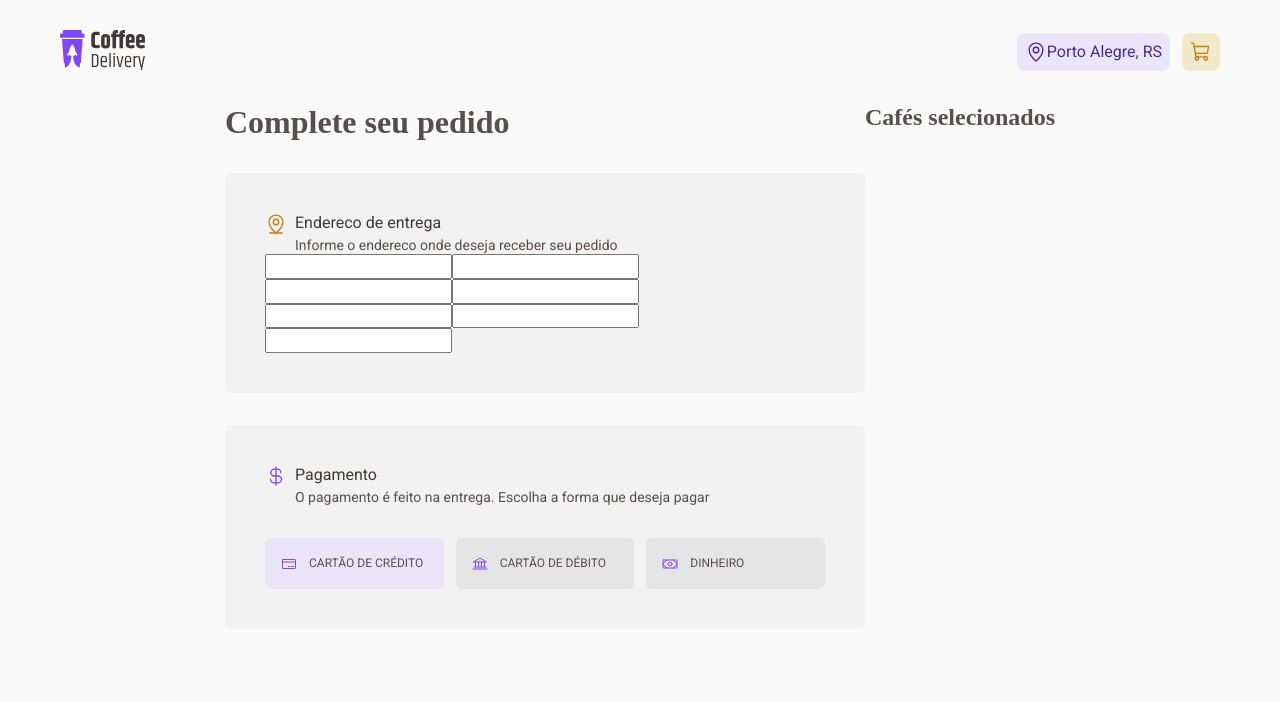
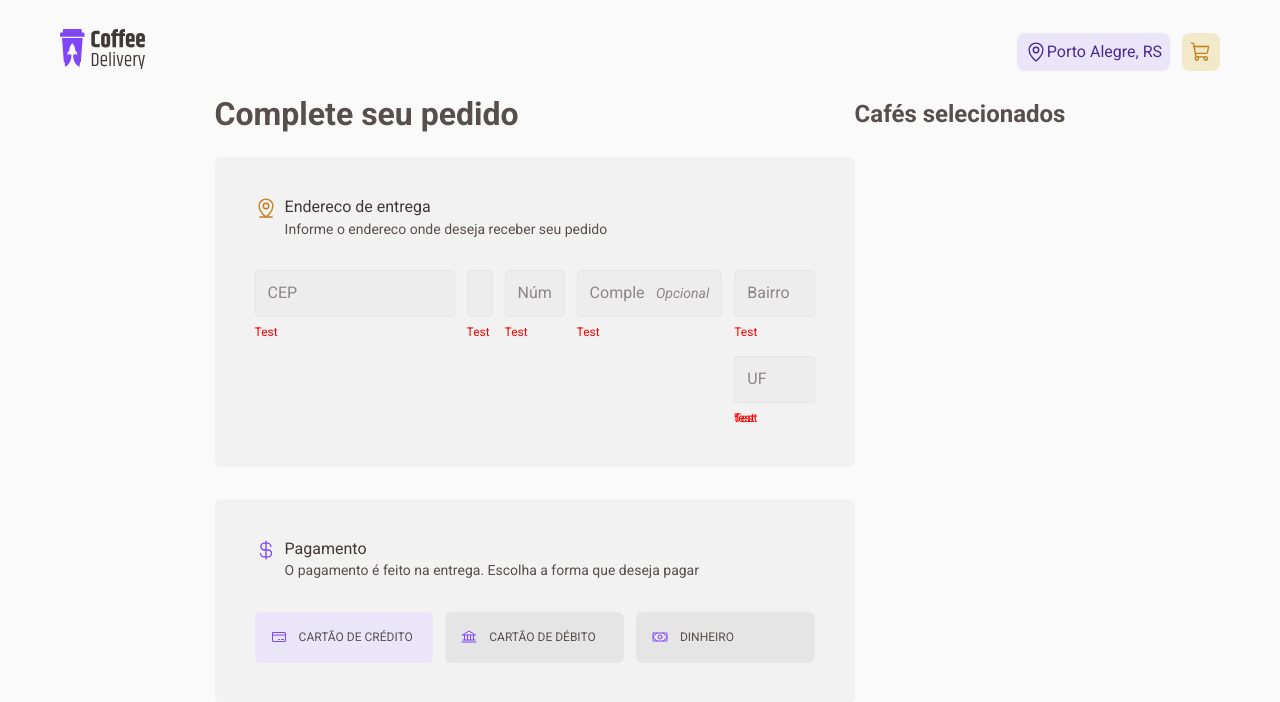
Before and after one commit to degui1/coffee-delivery, a React (Vite) app: page /checkout in a window 1280 px wide. Shown: the top 702 px of the page. Built offline with nearby package versions, Linux system fonts and the light colour scheme.

Commit message:
checkout page

```diff
--- a/src/components/Form/TextField/index.tsx
+++ b/src/components/Form/TextField/index.tsx
@@ -1,11 +1,61 @@
-import { HtmlHTMLAttributes } from 'react'
+import {
+  FocusEvent,
+  HTMLAttributes,
+  InputHTMLAttributes,
+  LegacyRef,
+  forwardRef,
+  useState,
+} from 'react'
+// import { FieldError } from 'react-hook-form'
+import { Box, Container, ErrorMessage } from './styles'
 
-type ITextFieldProps = HtmlHTMLAttributes<HTMLInputElement> & {}
+type ITextFieldProps = InputHTMLAttributes<HTMLInputElement> & {
+  optional?: boolean
+  containerProps?: HTMLAttributes<HTMLDivElement>
+  // error?: FieldError
+  error?: Error
+}
 
-export function TextField({ ...refs }: ITextFieldProps) {
+export const TextInput = forwardRef(function TextInput(
+  {
+    optional,
+    containerProps,
+    error,
+    onFocus,
+    onBlur,
+    ...rest
+  }: ITextFieldProps,
+  ref: LegacyRef<HTMLInputElement>,
+) {
+  const [isFocused, setIsFocused] = useState(false)
+
+  function handleFocus(event: FocusEvent<HTMLInputElement, Element>) {
+    setIsFocused(true)
+    onFocus?.(event)
+  }
+
+  function handleBlur(event: FocusEvent<HTMLInputElement, Element>) {
+    setIsFocused(false)
+    onBlur?.(event)
+  }
+
   return (
-    <Container>
-      <input {...refs} />
-    </Container>
+    <Box {...containerProps}>
+      <Container data-state={isFocused ? 'focused' : 'blurred'}>
+        <input
+          type="text"
+          onFocus={handleFocus}
+          onBlur={handleBlur}
+          ref={ref}
+          {...rest}
+        />
+
+        {optional ? <span>Opcional</span> : null}
+      </Container>
+
+      {error?.message ? (
+        <ErrorMessage role="alert">{error.message}</ErrorMessage>
+      ) : null}
+    </Box>
   )
-}
+})
--- a/src/components/Form/TextField/styles.ts
+++ b/src/components/Form/TextField/styles.ts
@@ -0,0 +1,58 @@
+import styled from 'styled-components'
+import { mixins } from '../../../styles/mixins'
+
+export const Box = styled.div`
+  display: flex;
+  flex-direction: column;
+  gap: 8px;
+`
+
+export const Container = styled.label`
+  display: flex;
+  justify-content: center;
+  align-items: center;
+
+  background-color: ${({ theme }) => theme['base-input']};
+  border: 1px solid ${({ theme }) => theme['base-button']};
+  border-radius: 4px;
+
+  transition: all 0.2s;
+
+  &[data-state='focused'] {
+    border-color: ${({ theme }) => theme['yellow-dark']};
+  }
+
+  &[data-state='blurred'] {
+    border-color: ${({ theme }) => theme['base-button']};
+  }
+
+  input {
+    color: ${({ theme }) => theme['base-text']};
+    width: 100%;
+    background-color: transparent;
+    border: none;
+    padding: 12px;
+    outline: none;
+
+    &::placeholder {
+      color: ${({ theme }) => theme['base-label']};
+    }
+
+    &:focus {
+      outline: none;
+    }
+  }
+
+  span {
+    padding-right: 12px;
+    color: ${({ theme }) => theme['base-label']};
+    font-style: italic;
+    ${mixins.fonts.textS}
+  }
+`
+
+export const ErrorMessage = styled.p`
+  ${mixins.fonts.textXS}
+  font-weight: 400;
+  color: red;
+`
--- a/src/pages/Checkout/index.tsx
+++ b/src/pages/Checkout/index.tsx
@@ -1,7 +1,8 @@
-import { FormProvider, useForm } from 'react-hook-form'
+import { useForm } from 'react-hook-form'
 import {
   CheckoutContainer,
   FormContainer,
+  FormFieldsContainer,
   InformSection,
   PaymentMethodContainer,
 } from './styles'
@@ -14,6 +15,7 @@ import {
 } from 'phosphor-react'
 import { Radio } from '../../components/Form/Radio'
 import { useTheme } from 'styled-components'
+import { TextInput } from '../../components/Form/TextField'
 
 export function Checkout() {
   const theme = useTheme()
@@ -32,17 +34,59 @@ export function Checkout() {
                 <p>Informe o endereco onde deseja receber seu pedido</p>
               </div>
             </InformSection>
-            <FormProvider>
-              <div>
-                <input type="text" />
-                <input type="text" />
-                <input type="text" />
-                <input type="text" />
-                <input type="text" />
-                <input type="text" />
-                <input type="text" />
-              </div>
-            </FormProvider>
+            <FormFieldsContainer>
+              <TextInput
+                placeholder="CEP"
+                type="number"
+                // containerProps={{ style: { gridArea: 'cep' } }}
+                error={new Error('Test')}
+                {...register('cep', { valueAsNumber: true })}
+              />
+
+              <TextInput
+                placeholder="Rua"
+                // containerProps={{ style: { gridArea: 'street' } }}
+                error={new Error('Test')}
+                {...register('street')}
+              />
+
+              <TextInput
+                placeholder="Número"
+                // containerProps={{ style: { gridArea: 'number' } }}
+                error={new Error('Test')}
+                {...register('number')}
+              />
+
+              <TextInput
+                placeholder="Complemento"
+                optional
+                // containerProps={{ style: { gridArea: 'fullAddress' } }}
+                error={new Error('Test')}
+                {...register('fullAddress')}
+              />
+
+              <TextInput
+                placeholder="Bairro"
+                // containerProps={{ style: { gridArea: 'neighborhood' } }}
+                error={new Error('Test')}
+                {...register('neighborhood')}
+              />
+
+              <TextInput
+                placeholder="Cidade"
+                containerProps={{ style: { gridArea: 'city' } }}
+                error={new Error('Test')}
+                {...register('city')}
+              />
+
+              <TextInput
+                placeholder="UF"
+                maxLength={2}
+                containerProps={{ style: { gridArea: 'state' } }}
+                error={new Error('test')}
+                {...register('state')}
+              />
+            </FormFieldsContainer>
           </FormContainer>
         </form>
         <PaymentMethodContainer>
--- a/src/pages/Checkout/styles.ts
+++ b/src/pages/Checkout/styles.ts
@@ -16,16 +16,18 @@ export const CheckoutContainer = styled.div`
 const baseCard = styled.div`
   max-width: 640px;
   background-color: ${({ theme }) => theme['base-card']};
-  display: flex;
-  flex-flow: column;
   padding: 2.5rem;
   border-radius: 6px;
+  width: 100%;
+
+  display: flex;
+  flex-direction: column;
+  gap: 2rem;
 `
 
 export const FormContainer = styled(baseCard)``
 
 export const PaymentMethodContainer = styled(baseCard)`
-  gap: 2rem;
   .paymentContainer {
     display: flex;
     flex-direction: row;
@@ -57,3 +59,11 @@ export const InformSection = styled.div`
     color: ${({ theme }) => theme.purple};
   }
 `
+
+export const FormFieldsContainer = styled.div`
+  display: grid;
+  grid-template-areas: 'cep . .', 'street street street',
+    'number fullAddress fullAddress', 'neighborhood city state';
+  grid-template-columns: 200px 1fr 60px;
+  grid-gap: 16px 12px;
+`
--- a/src/styles/global.ts
+++ b/src/styles/global.ts
@@ -10,7 +10,6 @@ export const GlobalStyle = createGlobalStyle`
 
   :focus {
     outline: 0;
-    box-shadow: 0 0 0 2px ${(props) => props.theme['base-hover']};
   }
 
   body {
@@ -19,7 +18,7 @@ export const GlobalStyle = createGlobalStyle`
     -webkit-font-smoothing: antialiased;
   }
 
-  border-style, input, textarea, button {
+  body, input, textarea, button {
     ${mixins.fonts.textM}
   }
 `
```
